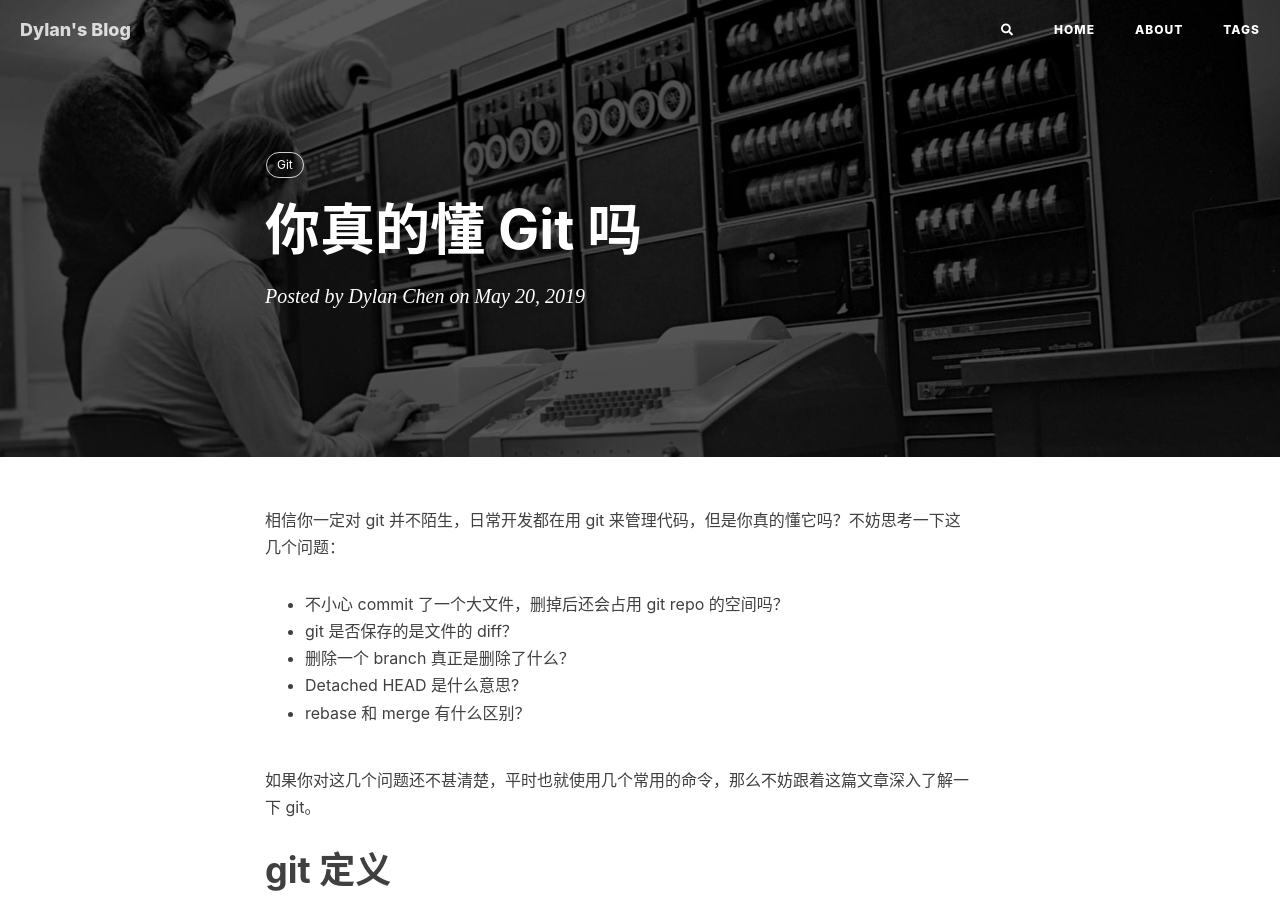
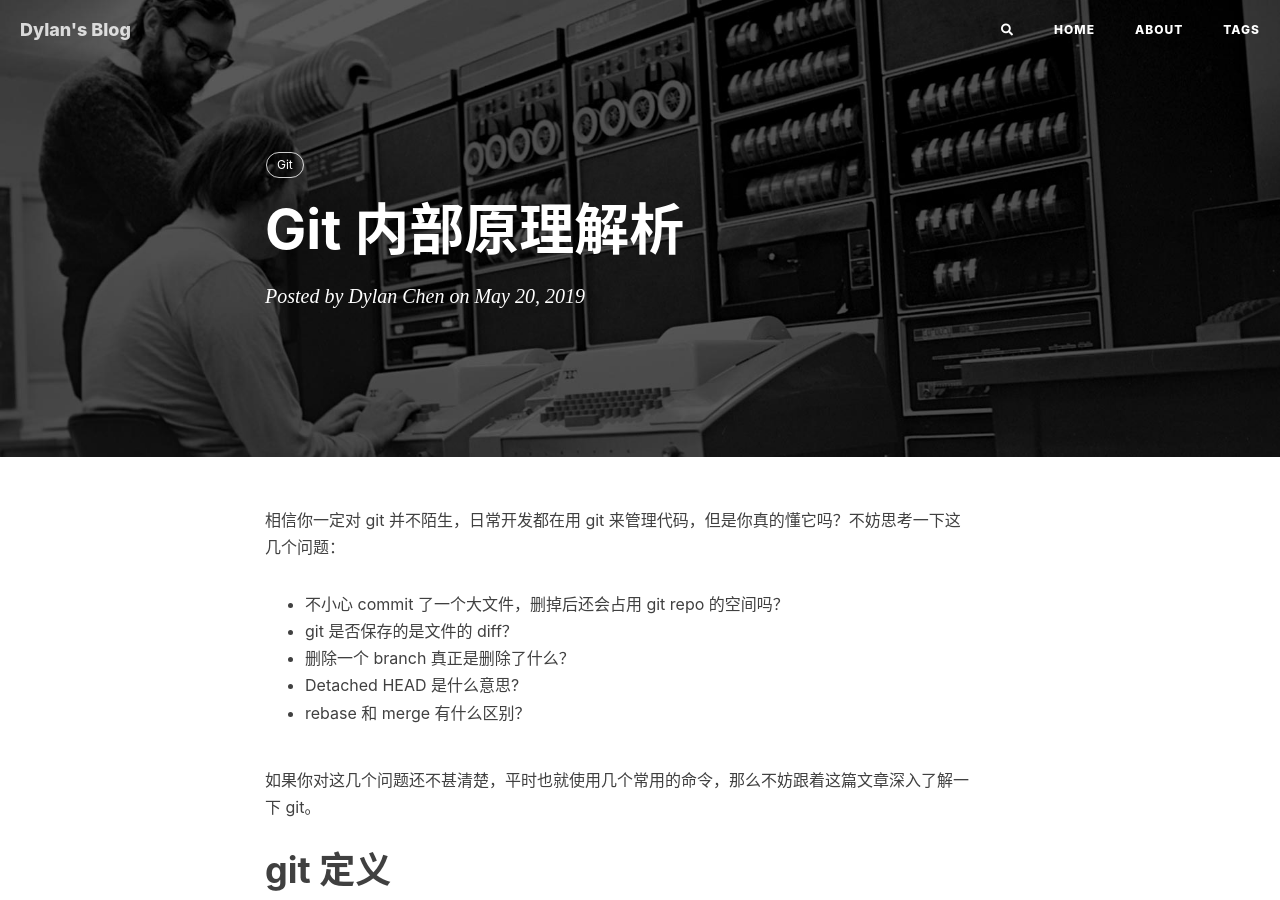
Before and after one commit to cd1989/cd1989.github.io, a Jekyll site: the page built from _posts/2019-05-20-dive-into-git.md, in a window 1280 px wide and 900 px high. Built offline with Jekyll 4.4.1, drawn with Linux system fonts in a browser that asks for light colours; comment, search, counter and statistics services are not loaded.

```diff
--- a/_posts/2019-05-20-dive-into-git.md
+++ b/_posts/2019-05-20-dive-into-git.md
@@ -1,6 +1,6 @@
 ---
 layout: post
-title: "你真的懂 Git 吗"
+title: "Git 内部原理解析"
 subtitle: ""
 date: 2019-05-20
 author: "Dylan Chen"
```
